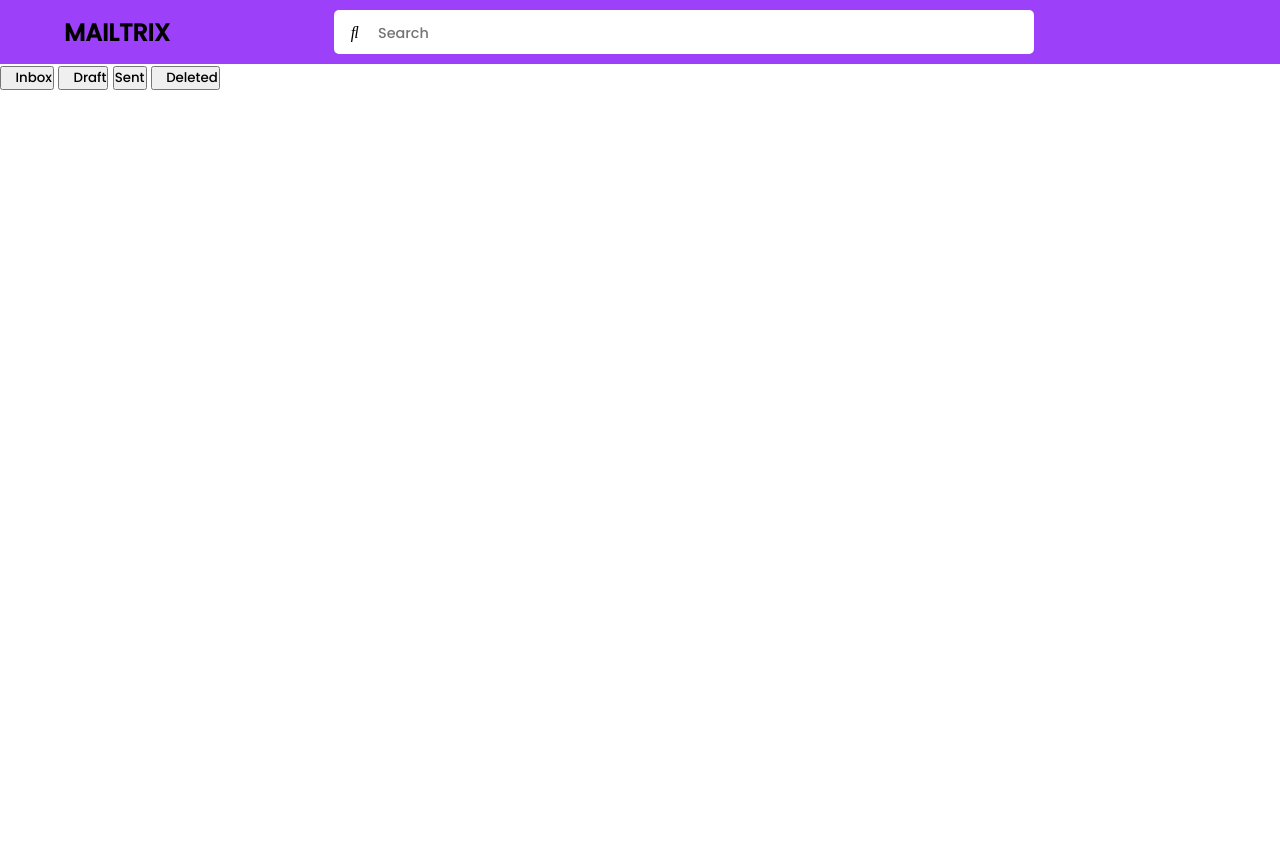
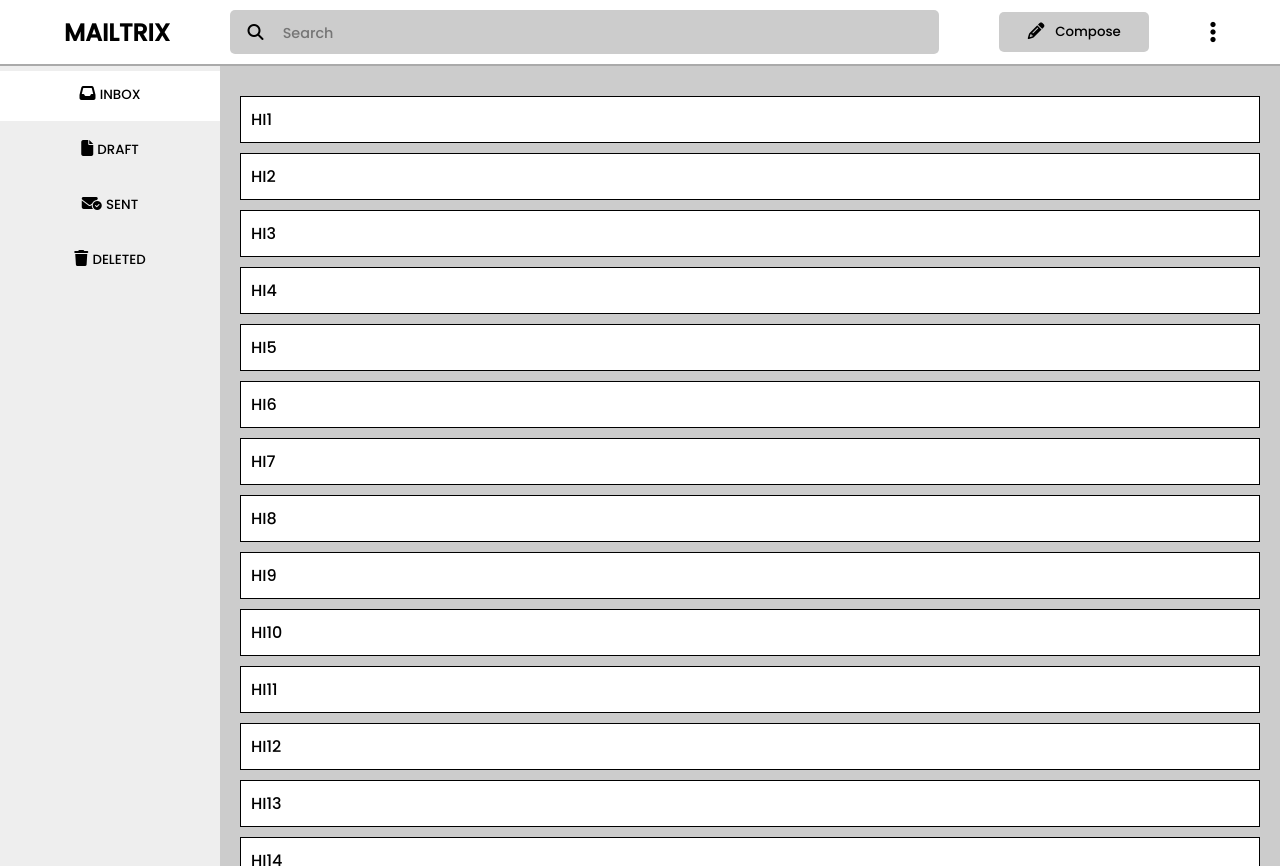
Before and after one commit to Sankar-2006/Mailtrix, a plain HTML site: page frontend/main/inbox.html in a window 1280 px wide. Before the commit the page ends 800 px from the top, so only its background shows below. Drawn offline with Linux system fonts and the light colour scheme.

Commit message:
added main page (inbox)

```diff
--- a/frontend/loginpage/login.css
+++ b/frontend/loginpage/login.css
@@ -5,16 +5,17 @@
     padding: 0;
     box-sizing: border-box;
     font-family: 'poppins', sans-serif;
+    transition: .3s ease-in-out;
 }
 
 :root {
     --mainColor: rgb(156, 64, 249);
+    --lightBlackColor: #999;
 }
 
 body {
     height: 100vh;
     width: 100vw;
-    background-color: #fff;
     display: flex;
     align-items: center;
     justify-content: center;
@@ -47,9 +48,9 @@ form .inptCont {
     flex-direction: column;
     padding: 5px 0;
     position: relative;
-    border-bottom: 2px solid #b1b1b1;
+    border-bottom: 2px solid var(--lightBlackColor);
     margin: 30px 0 0 0;
-    transition: .3s ease-in-out;
+
 }
 
 .inptCont.focus {
@@ -57,12 +58,12 @@ form .inptCont {
 }
 
 .inptCont i {
-    color: #b1b1b1;
+    color: var(--lightBlackColor);
     text-align: left;
     position: absolute;
     top: 5px;
     margin: 5px;
-    transition: .3s ease-in-out;
+
 }
 
 .inptCont.focus i {
@@ -73,10 +74,10 @@ form .inptCont {
     position: absolute;
     left: 35px;
     user-select: none;
-    color: #999;
+    color: var(--lightBlackColor);
     font-size: 18px;
     cursor: text;
-    transition: .3s ease-in-out;
+
 }
 
 .inptCont.focus label {
@@ -105,7 +106,7 @@ form a {
     margin: 10px 0 0 0;
     text-align: right;
     text-decoration: none;
-    color: #999;
+    color: var(--lightBlackColor);
     transition: .2s;
     user-select: none
 }
@@ -128,7 +129,7 @@ form button {
     background-image: linear-gradient(to right, var(--mainColor), rgb(180, 105, 255), var(--mainColor));
     background-size: 150%;
     user-select: none;
-    transition: .3s ease-in-out;
+
 }
 
 form button:hover {
--- a/frontend/main/inbox.css
+++ b/frontend/main/inbox.css
@@ -5,6 +5,7 @@
     padding: 0;
     box-sizing: border-box;
     font-family: 'poppins', sans-serif;
+    user-select: none;
 }
 
 :root {
@@ -13,12 +14,13 @@
 
 body {
     overflow: hidden;
+    animation: tabChange .3s;
 }
 
 header {
     width: 100%;
-    background-color: var(--mainColor);
     padding: 10px 0;
+    border-bottom: 2px solid #aaa;
 }
 
 nav {
@@ -29,14 +31,14 @@ nav {
     justify-content: space-between;
 }
 
-nav h2 a{
+nav h2 a {
     text-decoration: none;
     color: #000;
     text-transform: uppercase;
 }
 
 nav .searchBar {
-    background-color: #fff;
+    background-color: #ccc;
     border-radius: 5px;
     padding: 0.6rem 1rem;
 }
@@ -46,7 +48,7 @@ nav .searchBar {
     left: 1px;
 }
 
-.searchBar input[type = "search"] {
+.searchBar input[type="search"] {
     border: none;
     outline: none;
     background: transparent;
@@ -57,7 +59,101 @@ nav .searchBar {
 
 }
 
-nav i {
-    position: relative;
-    right: -20px;
+nav .composeBtn {
+    border: none;
+    outline: none;
+    width: 150px;
+    height: 40px;
+    background-color: #ccc;
+    border-radius: 5px;
+    cursor: pointer;
+    transition: .2s ease-in-out;
 }
+
+nav .composeBtn:hover {
+    background-color: #aaa;
+}
+
+nav .fa-ellipsis-vertical {
+    cursor: pointer;
+}
+
+/*
+=============================HEADER OVER===================================
+*/
+
+main {
+    height: 100vh;
+    width: 100vw;
+    display: flex;
+}
+
+aside {
+    width: 220px;
+    flex-shrink: 0;
+    background: #eee;
+}
+
+aside .asideBtn {
+    height: 50px;
+    width: 100%;
+    padding-top: 10px;
+    text-align: center;
+    cursor: pointer;
+    transition: .1s ease-in;
+    margin-top: 5px;
+}
+
+aside .asideBtn:hover {
+    background-color: #c1c1c1;
+}
+
+.asideBtnActive {
+    background-color: #fff;
+}
+
+.asideBtn button {
+    text-transform: uppercase;
+    border: none;
+    outline: none;
+    background-color: transparent;
+    cursor: pointer;
+}
+
+.sectionContainer {
+    height: 100%;
+    width: 100%;
+}
+
+.sectionContainer .section{
+    display: none;
+    height: 100%;
+    width: 100%;
+    padding: 20px;
+    background-color: #ccc;
+    overflow: scroll;
+    animation: tabChange .3s;
+}
+
+@keyframes tabChange {
+    from {
+        opacity: 0.5;
+        transform: scaleX(0.99);
+    }
+    to {
+        opacity: 1;
+        transform: scaleX(1);
+    }
+}
+
+.sectionContainer .section.activesec {
+    display: block;
+}
+
+.mailBox {
+    margin: 10px 0;
+    padding: 10px;
+    background-color: #fff;
+    border: 1px solid black;
+    cursor: pointer;
+}
--- a/frontend/main/inbox.html
+++ b/frontend/main/inbox.html
@@ -15,20 +15,67 @@
         <nav>
             <h2 id="logo"><a href="#">Mailtrix</a></h2>
             <div class="searchBar">
-                <i class="fa-light fa-search"></i>
+                <label for="searchInpt">
+                    <i class="fa-solid fa-search"></i>
+                </label>
                 <input type="search" id="searchInpt" placeholder="Search" />
             </div>
-            <i class="fa-light fa-ellipsis-vertical fa-xl"></i>
+            <button class="composeBtn"><i class="fa-solid fa-pencil fa-lg"></i> &ThickSpace; Compose</button>
+            <i class="fa-solid fa-ellipsis-vertical fa-xl"></i>
         </nav>
     </header>
 
     <main>
         <aside>
-            <button><i class="fa-light fa-inbox"></i> Inbox</button>
-            <button><i class="fa-light fa-file"></i> Draft</button>
-            <button><i class="fa-light fa-paper-plane-top"></i> Sent</button>
-            <button><i class="fa-light fa-trash"></i> Deleted</button>
+            <div data-for-tab="1" class="asideBtn asideBtnActive">
+                <i class="fa-solid fa-inbox"></i>
+                <button class="buttonAsi">Inbox</button>
+            </div>
+            <div class="asideBtn" data-for-tab="2">
+                <i class="fa-solid fa-file"></i>
+                <button class="buttonAsi">Draft</button>
+            </div>
+            <div class="asideBtn" data-for-tab="3">
+                <i class="fa-solid fa-envelope-circle-check"></i>
+                <button class="buttonAsi">Sent</button>
+            </div>
+            <div class="asideBtn" data-for-tab="4">
+                <i class="fa-solid fa-trash"></i>
+                <button class="buttonAsi">Deleted</button>
+            </div>
+
         </aside>
+
+        <section class="sectionContainer">
+            <section class=" section inboxSection activesec" data-tab="1">
+                <section class="mailBox">HI1</section>
+                <section class="mailBox">HI2</section>
+                <section class="mailBox">HI3</section>
+                <section class="mailBox">HI4</section>
+                <section class="mailBox">HI5</section>
+                <section class="mailBox">HI6</section>
+                <section class="mailBox">HI7</section>
+                <section class="mailBox">HI8</section>
+                <section class="mailBox">HI9</section>
+                <section class="mailBox">HI10</section>
+                <section class="mailBox">HI11</section>
+                <section class="mailBox">HI12</section>
+                <section class="mailBox">HI13</section>
+                <section class="mailBox">HI14</section>
+                <section class="mailBox">HI15</section>
+                <section class="mailBox">HI16</section>
+            </section>
+            <section class="section draftSection" data-tab="2">
+                <h1>Draft</h1>
+            </section>
+            <section class="section sentSection" data-tab="3">
+                <h1>Sent</h1>
+            </section>
+            <section class="section deletedSection" data-tab="4">
+                <h1>Deleted</h1>
+            </section>
+        </section>
+
     </main>
 
     <script src="inbox.js"></script>
--- a/frontend/main/inbox.js
+++ b/frontend/main/inbox.js
@@ -0,0 +1,35 @@
+const btnparent = document.querySelectorAll('.asideBtn');
+
+btnparent.forEach((parent) => {
+    parent.addEventListener(('click'), () => {
+        btnparent.forEach((parent) =>
+            parent.classList.remove('asideBtnActive')
+        )
+        parent.classList.add('asideBtnActive');
+    })
+    parent.addEventListener(('click'), () => {
+        const sidebar = parent.dataset.forTab;
+        const tabActive = document.querySelector(`.section[data-tab = "${sidebar}"]`);
+
+        document.querySelectorAll('.section').forEach(tab => {
+            tab.classList.remove('activesec')
+            tabActive.classList.add('activesec')
+        })
+
+    })
+})
+
+/*====================================MailBox================================*/
+
+const mailSection = document.querySelector('.inboxSection');
+/**
+ * note, this is just for testing purpose, soon the copmpose btn will be active *
+ */
+const newTest = document.querySelector('.composeBtn');
+
+let lengthOfMails = document.querySelectorAll('.mailBox').length;
+
+newTest.addEventListener(('click'), () => {
+    lengthOfMails ++
+    mailSection.innerHTML += `<section class='mailBox'>HI${lengthOfMails}</section>`;
+})
```
